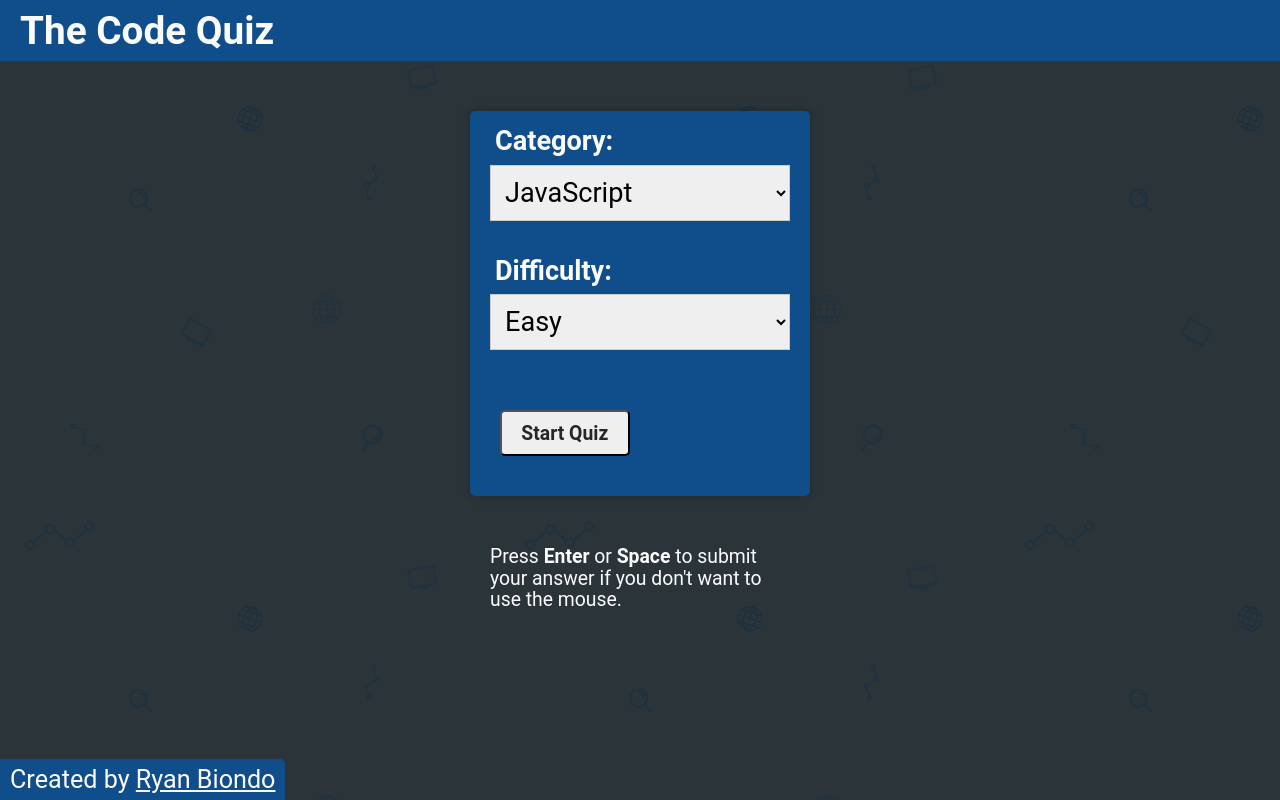
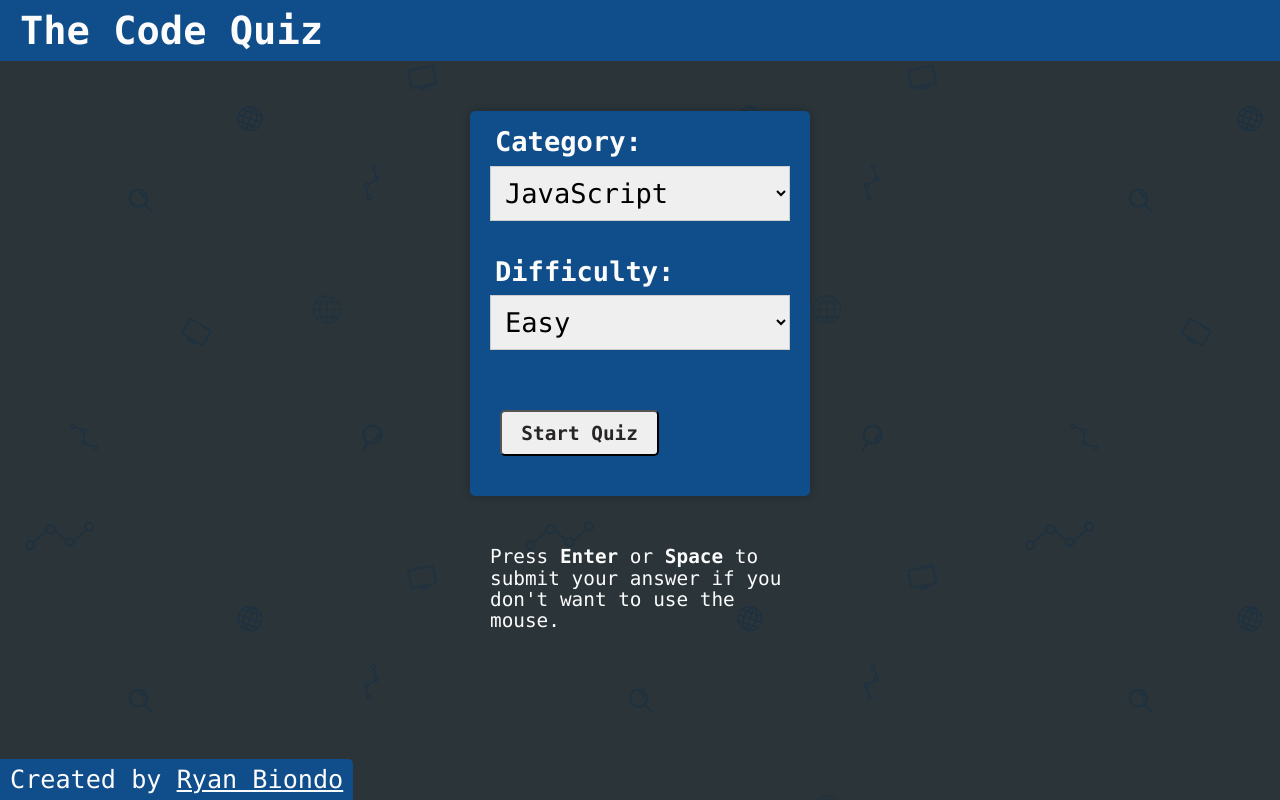
Before and after one commit to Ryan-Biondo/The-Code-Quiz-Client, a React (Vite) app: page / in a window 1280 px wide. Built offline with nearby package versions, Linux system fonts and the light colour scheme.

Commit message:
update font to Consolas

```diff
--- a/src/App.css
+++ b/src/App.css
@@ -16,7 +16,7 @@ html {
   background-repeat: repeat;
 
   color: var(--secondary-text-color);
-  font-family: "Roboto", sans-serif;
+  font-family: "Consolas", sans-serif;
   font-size: 1.1em;
   line-height: 1.1em;
 
```
